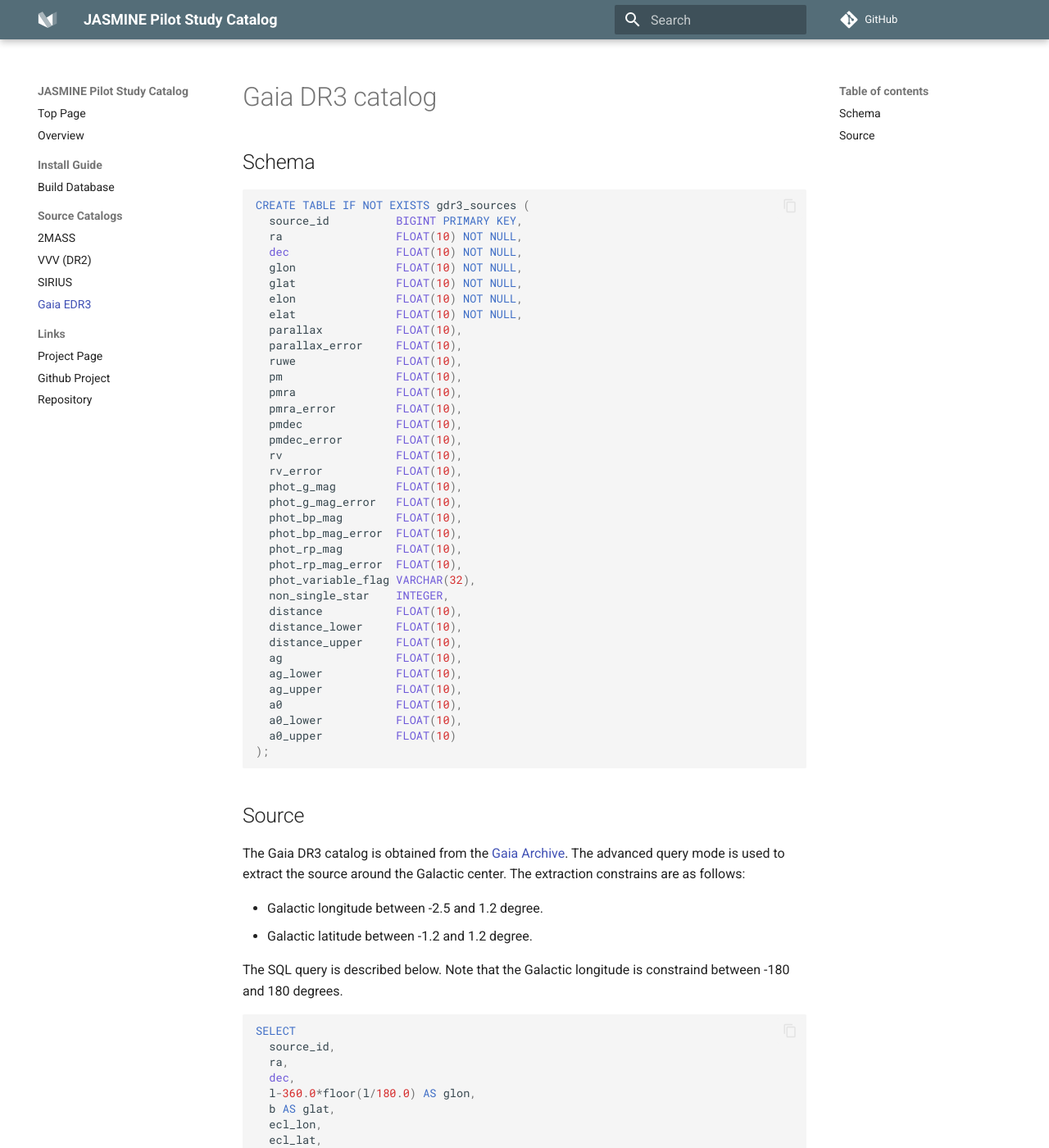
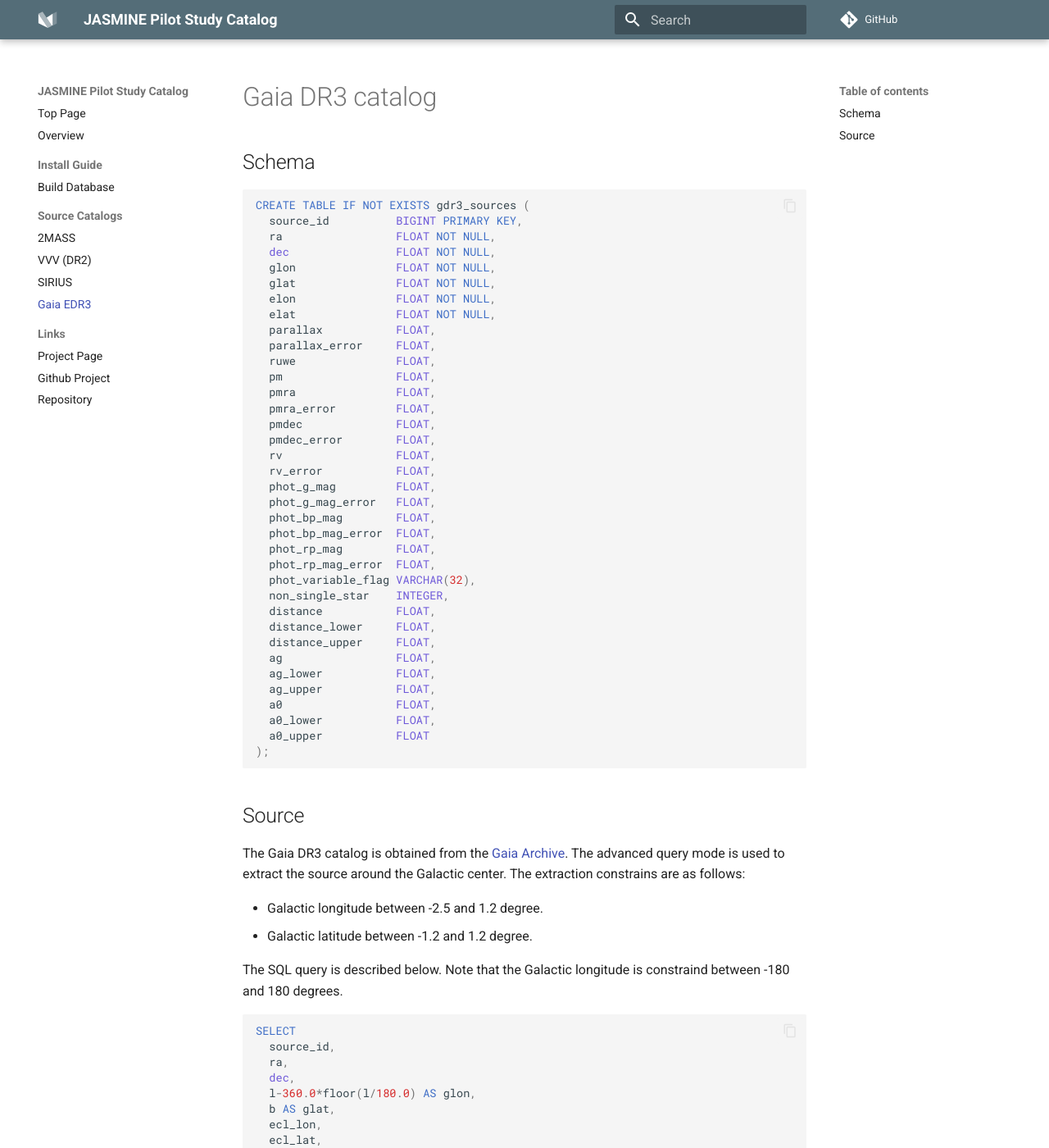
Before and after one commit to JASMINE-Mission/pilot_catalog, an MkDocs documentation site: the page built from docs/source/gaia_dr3.md, in a window 1280 px wide and 1400 px high. Shown: the whole window at 82% size. Built offline with MkDocs 1.6.1 and Material for MkDocs 9.7.7, drawn with Linux system fonts in a browser that asks for light colours; comment, search, counter and statistics services are not loaded.

````diff
--- a/docs/source/gaia_dr3.md
+++ b/docs/source/gaia_dr3.md
@@ -5,39 +5,39 @@
 ``` sql
 CREATE TABLE IF NOT EXISTS gdr3_sources (
   source_id          BIGINT PRIMARY KEY,
-  ra                 FLOAT(10) NOT NULL,
-  dec                FLOAT(10) NOT NULL,
-  glon               FLOAT(10) NOT NULL,
-  glat               FLOAT(10) NOT NULL,
-  elon               FLOAT(10) NOT NULL,
-  elat               FLOAT(10) NOT NULL,
-  parallax           FLOAT(10),
-  parallax_error     FLOAT(10),
-  ruwe               FLOAT(10),
-  pm                 FLOAT(10),
-  pmra               FLOAT(10),
-  pmra_error         FLOAT(10),
-  pmdec              FLOAT(10),
-  pmdec_error        FLOAT(10),
-  rv                 FLOAT(10),
-  rv_error           FLOAT(10),
-  phot_g_mag         FLOAT(10),
-  phot_g_mag_error   FLOAT(10),
-  phot_bp_mag        FLOAT(10),
-  phot_bp_mag_error  FLOAT(10),
-  phot_rp_mag        FLOAT(10),
-  phot_rp_mag_error  FLOAT(10),
+  ra                 FLOAT NOT NULL,
+  dec                FLOAT NOT NULL,
+  glon               FLOAT NOT NULL,
+  glat               FLOAT NOT NULL,
+  elon               FLOAT NOT NULL,
+  elat               FLOAT NOT NULL,
+  parallax           FLOAT,
+  parallax_error     FLOAT,
+  ruwe               FLOAT,
+  pm                 FLOAT,
+  pmra               FLOAT,
+  pmra_error         FLOAT,
+  pmdec              FLOAT,
+  pmdec_error        FLOAT,
+  rv                 FLOAT,
+  rv_error           FLOAT,
+  phot_g_mag         FLOAT,
+  phot_g_mag_error   FLOAT,
+  phot_bp_mag        FLOAT,
+  phot_bp_mag_error  FLOAT,
+  phot_rp_mag        FLOAT,
+  phot_rp_mag_error  FLOAT,
   phot_variable_flag VARCHAR(32),
   non_single_star    INTEGER,
-  distance           FLOAT(10),
-  distance_lower     FLOAT(10),
-  distance_upper     FLOAT(10),
-  ag                 FLOAT(10),
-  ag_lower           FLOAT(10),
-  ag_upper           FLOAT(10),
-  a0                 FLOAT(10),
-  a0_lower           FLOAT(10),
-  a0_upper           FLOAT(10)
+  distance           FLOAT,
+  distance_lower     FLOAT,
+  distance_upper     FLOAT,
+  ag                 FLOAT,
+  ag_lower           FLOAT,
+  ag_upper           FLOAT,
+  a0                 FLOAT,
+  a0_lower           FLOAT,
+  a0_upper           FLOAT
 );
 ```
 
````
Also changed, not shown: docs/index.md (+12 -12 lines), docs/overview.md (+13 -13 lines), docs/source/2mass.md (+19 -19 lines), docs/source/sirius.md (+16 -16 lines), docs/source/vvv_dr2.md (+14 -14 lines), 2 other files.
